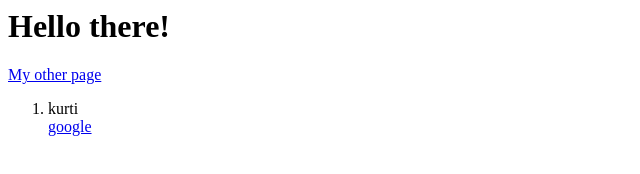
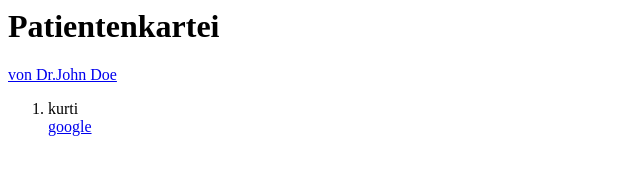
Before and after one commit to Kisecmd/web-platform-Erster_Versuch, a plain HTML site: page index.html in a window 1280 px wide. Shown: the whole page, without its empty margins (0-640 px from the left). Drawn offline with Linux system fonts and the light colour scheme.

Commit message:
1 file modified

```diff
--- a/index.html
+++ b/index.html
@@ -5,8 +5,8 @@
     <!-- <link rel="stylesheet" type="text/css" href="styles.css"> -->
   </head>
   <body>
-    <h1>Hello there!</h1>
-    <a href="/me.html">My other page</a>
+    <h1>Patientenkartei</h1>
+    <a href="https://en.wikipedia.org/wiki/John_Doe">von Dr.John Doe</a>
     <br>
     <ol>
       <li>kurti </li>
```
